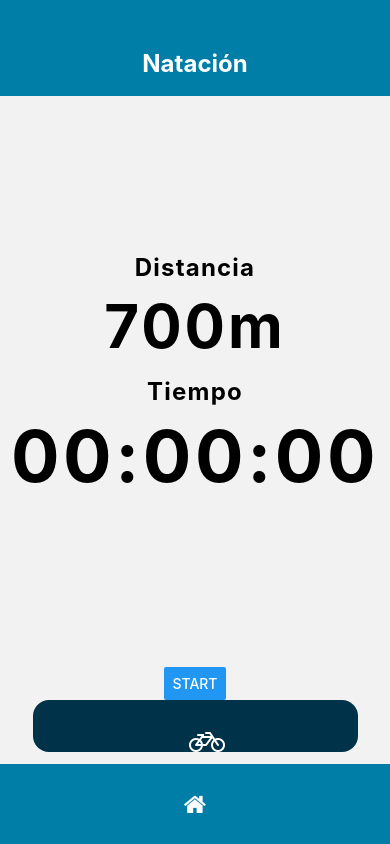
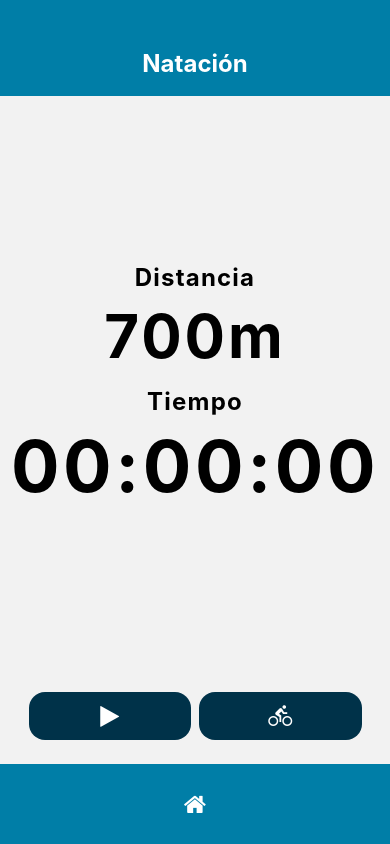
Before and after one commit to aledeleonez/TriVerse, a React Native app in the folder TriVerse/: screen /Swim in a window 390 px wide. Built offline with nearby package versions, Linux system fonts and the light colour scheme.

Commit message:
[ADD] location icons in maps

```diff
--- a/TriVerse/screens/Bike.js
+++ b/TriVerse/screens/Bike.js
@@ -1,9 +1,11 @@
 import { useNavigation } from "@react-navigation/native";
 import React, { useEffect, useState } from "react";
-import { View, Text, Button, StyleSheet, TouchableOpacity } from "react-native";
-import MapView, { Polyline } from "react-native-maps";
+import { View, Text, TouchableOpacity } from "react-native";
+import MapView, { Polyline, Marker } from "react-native-maps";
 import * as Location from "expo-location";
-import Icon from "react-native-vector-icons/FontAwesome";
+import Ionicons from "react-native-vector-icons/Ionicons";
+import { FontAwesome6 } from "@expo/vector-icons";
+import { MaterialCommunityIcons } from "@expo/vector-icons";
 
 export default function Bike() {
   const navigation = useNavigation();
@@ -104,13 +106,31 @@ export default function Bike() {
             latitude: loc.coords.latitude,
             longitude: loc.coords.longitude,
           }))}
-          strokeColor='#007EA7' // black
+          strokeColor='#007EA7'
           strokeWidth={6}
         />
       );
     }
     return null;
   };
+
+  const renderMarker = () => {
+    if (region) {
+      return (
+        <Marker
+          coordinate={{
+            latitude: region.latitude,
+            longitude: region.longitude,
+          }}
+          title='Tu ubicación'
+        >
+          <MaterialCommunityIcons name='bike' size={24} color='blue' />
+        </Marker>
+      );
+    }
+    return null;
+  };
+
   return (
     <View className='flex-1'>
       {/* Encabezado */}
@@ -122,6 +142,7 @@ export default function Bike() {
         {region ? (
           <MapView className='w-full h-80 mb-3' region={region}>
             {renderPolyline()}
+            {renderMarker()}
           </MapView>
         ) : (
           <Text className='w-full h-80 mb-3'>Loading...</Text>
@@ -146,19 +167,29 @@ export default function Bike() {
             {distance.toFixed(2)} km
           </Text>
         </View>
-        <View className='w-full items-center'>
+        <View className='w-full flex-row items-center justify-center'>
           <TouchableOpacity
-            className='w-5/6 bg-[#003249] p-3 rounded-2xl mb-3 flex-row items-center justify-center'
+            className='w-5/12 bg-[#003249] p-3 rounded-2xl m-1 flex-row items-center justify-center'
             onPress={handleStartStop}
           >
-            <Text className='text-white'>{cycling ? "Stop" : "Start"}</Text>
+            <Ionicons
+              name={cycling ? "pause" : "play"}
+              size={24}
+              color='white'
+            />
+          </TouchableOpacity>
+          <TouchableOpacity
+            className='w-5/12 bg-[#003249] p-3 rounded-2xl m-1 flex-row items-center justify-center'
+            onPress={() => navigation.push("Run")}
+          >
+            <FontAwesome6 name='person-running' size={24} color='white' />
           </TouchableOpacity>
         </View>
       </View>
       {/* Pie de página */}
       <View className='bg-[#007EA7] h-20 flex-row justify-around items-center'>
         <TouchableOpacity onPress={() => navigation.push("Home")}>
-          <Icon name='home' size={24} color='white' />
+          <Ionicons name='home' size={24} color='white' />
         </TouchableOpacity>
       </View>
     </View>
--- a/TriVerse/screens/Run.js
+++ b/TriVerse/screens/Run.js
@@ -1,11 +1,15 @@
 // Run.js
+import { useNavigation } from "@react-navigation/native";
 import React, { useEffect, useState } from "react";
 import { View, Text, Button, StyleSheet, TouchableOpacity } from "react-native";
-import MapView, { Polyline } from "react-native-maps";
+import MapView, { Polyline, Marker } from "react-native-maps";
 import * as Location from "expo-location";
 import Icon from "react-native-vector-icons/FontAwesome";
+import Ionicons from "react-native-vector-icons/Ionicons";
+import { FontAwesome6 } from "@expo/vector-icons";
 
 const Run = () => {
+  const navigation = useNavigation();
   const [locations, setLocations] = useState([]);
   const [distance, setDistance] = useState(0);
   const [speed, setSpeed] = useState(0);
@@ -105,6 +109,23 @@ const Run = () => {
     return null;
   };
 
+  const renderMarker = () => {
+    if (region) {
+      return (
+        <Marker
+          coordinate={{
+            latitude: region.latitude,
+            longitude: region.longitude,
+          }}
+          title='Tu ubicación'
+        >
+          <FontAwesome6 name='person-running' size={24} color='blue' />
+        </Marker>
+      );
+    }
+    return null;
+  };
+
   return (
     <View className='flex-1'>
       {/* Encabezado */}
@@ -114,6 +135,7 @@ const Run = () => {
       {region ? (
         <MapView className='w-full h-80 mb-3' region={region}>
           {renderPolyline()}
+          {renderMarker()}
         </MapView>
       ) : (
         <Text className='w-full h-80 mb-3'>Loading...</Text>
@@ -138,21 +160,22 @@ const Run = () => {
           3,00 km
         </Text>
       </View>
-      <View>
-        <Button title={running ? "Stop" : "Start"} onPress={handleStartStop} />
-        <Button
-          title='Finish'
-          onPress={() => {
-            /* lógica para finalizar actividad */
-          }}
-        />
+      <View className='w-full items-center mt-2'>
+        <TouchableOpacity
+          className='w-5/12 bg-[#003249] p-3 rounded-2xl m-1 flex-row items-center justify-center'
+          onPress={handleStartStop}
+        >
+          <Ionicons name={running ? "pause" : "play"} size={24} color='white' />
+        </TouchableOpacity>
       </View>
-      <View className='w-full items-center'>
+      <View className='w-full items-center mb-6'>
         <TouchableOpacity
           className='w-5/6 bg-[#003249] p-3 rounded-2xl mb-3 flex-row items-center justify-center'
-          onPress={() => navigation.push("Run")}
+          onPress={() => navigation.push("Home")}
         >
-          <Icon name='home' size={28} color='white' className='left-3 top-4' />
+          <Text className='text-xl font-bold text-white text-center mr-2'>
+            Finalizar actividad
+          </Text>
         </TouchableOpacity>
       </View>
       {/* Pie de página */}
--- a/TriVerse/screens/Swim.js
+++ b/TriVerse/screens/Swim.js
@@ -2,6 +2,7 @@ import React, { useState, useEffect } from "react";
 import { View, Text, TouchableOpacity, TextInput, Button } from "react-native";
 import Icon from "react-native-vector-icons/FontAwesome";
 import { useNavigation } from "@react-navigation/native";
+import { MaterialCommunityIcons } from "@expo/vector-icons";
 
 export default function Swim() {
   const navigation = useNavigation();
@@ -55,18 +56,18 @@ export default function Swim() {
           {formatTime(elapsedTime)}
         </Text>
       </View>
-      <View className='w-full items-center'>
-        <Button title={swim ? "Stop" : "Start"} onPress={handleStartStop} />
+      <View className='w-full flex-row items-center justify-center mb-5'>
         <TouchableOpacity
-          className='w-5/6 bg-[#003249] p-3 rounded-2xl mb-3 flex-row items-center justify-center'
+          className='w-5/12 bg-[#003249] p-3 rounded-2xl m-1 flex-row items-center justify-center'
+          onPress={handleStartStop}
+        >
+          <Icon name={swim ? "pause" : "play"} size={24} color='white' />
+        </TouchableOpacity>
+        <TouchableOpacity
+          className='w-5/12 bg-[#003249] p-3 rounded-2xl m-1 flex-row items-center justify-center'
           onPress={() => navigation.push("Bike")}
         >
-          <Icon
-            name='bicycle'
-            size={28}
-            color='white'
-            className='left-3 top-4'
-          />
+          <MaterialCommunityIcons name='bike' size={24} color='white' />
         </TouchableOpacity>
       </View>
       {/* Pie de página */}
```
